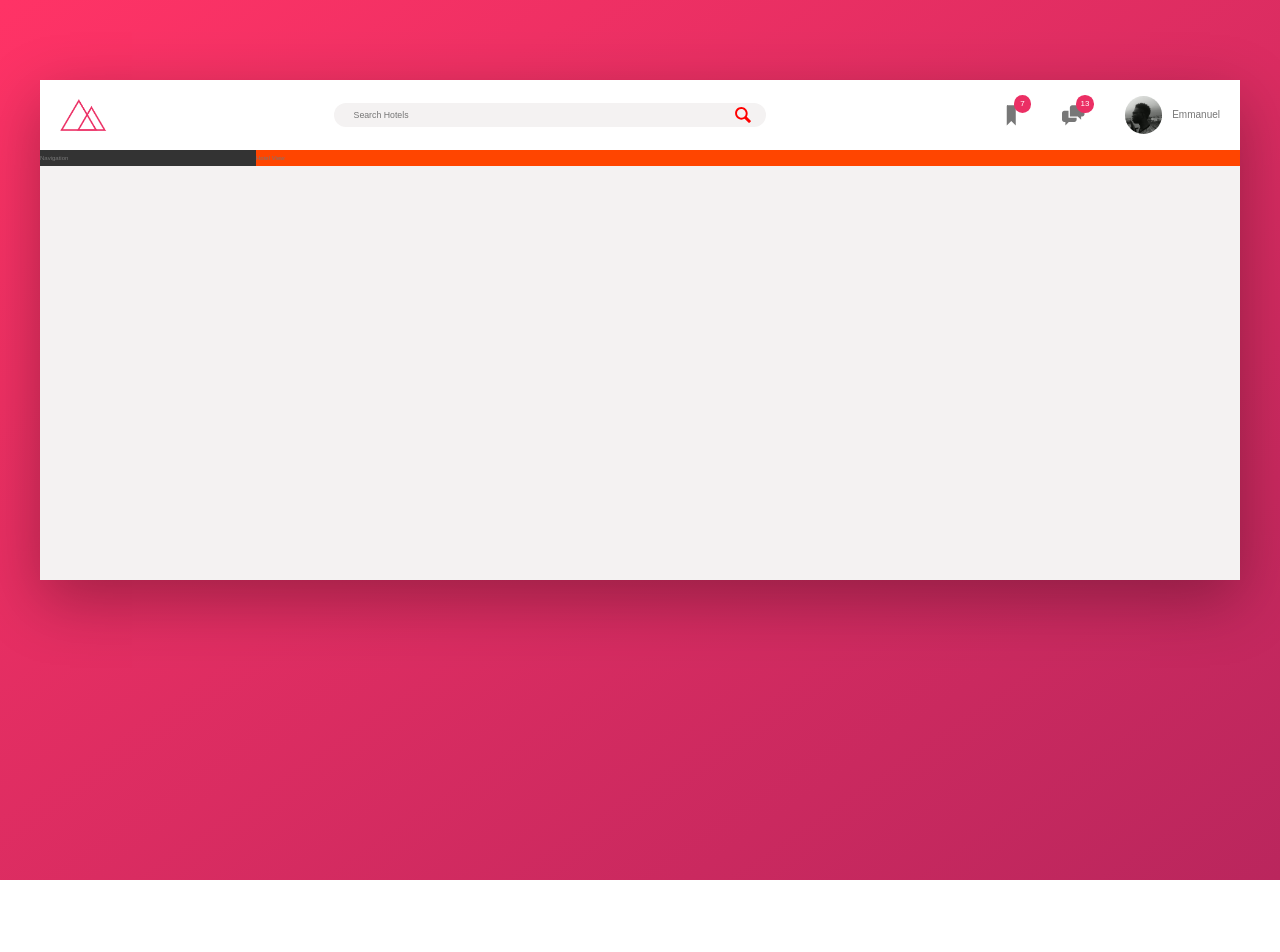
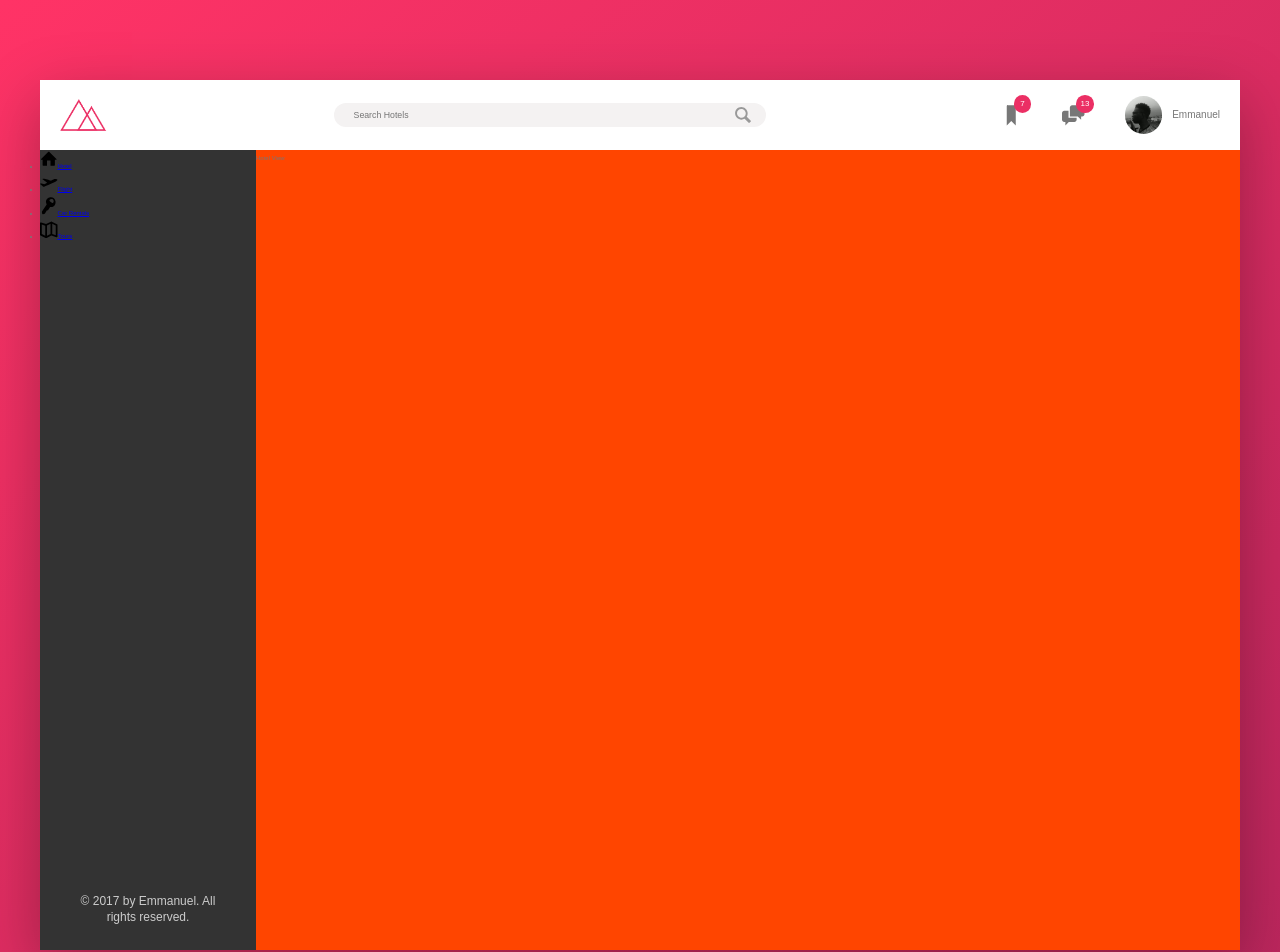
Before and after one commit to Harkindey/Trillo-React, a React app: page / in a window 1280 px wide. Shown: the top 952 px of the page. Before the commit the page ends 880 px from the top, so only its background shows below. Built offline with nearby package versions, Linux system fonts and the light colour scheme.

Commit message:
Navigation 1

```diff
--- a/src/App.js
+++ b/src/App.js
@@ -41,8 +41,48 @@
         </header>
         <div className="content">
           <nav className="sidebar">
-            Navigation
-            </nav>
+            <ul className="side-nav">
+              <li className="side-nav__item">
+                <a href="#" className="side-nav__link">
+                  <svg version="1.1" className="side-nav__icon" xmlns="http://www.w3.org/2000/svg" width="20" height="20" viewBox="0 0 20 20">
+                    <title>home</title>
+                    <path d="M18.672 11h-1.672v6c0 0.445-0.194 1-1 1h-4v-6h-4v6h-4c-0.806 0-1-0.555-1-1v-6h-1.672c-0.598 0-0.47-0.324-0.060-0.748l8.024-8.032c0.195-0.202 0.451-0.302 0.708-0.312 0.257 0.010 0.513 0.109 0.708 0.312l8.023 8.031c0.411 0.425 0.539 0.749-0.059 0.749z"></path>
+                  </svg>
+                  <span>Hotel</span>
+                </a>
+              </li>
+              <li className="side-nav__item">
+                <a href="#" className="side-nav__link">
+                  <svg version="1.1" className="side-nav__icon" xmlns="http://www.w3.org/2000/svg" width="20" height="20" viewBox="0 0 20 20">
+                    <title>aircraft-take-off</title>
+                    <path d="M19.87 6.453c0.119 0.257 0.127 1.29-4.884 3.642l-4.913 2.306c-1.71 0.803-4.191 1.859-5.285 2.151-0.766 0.204-1.497-0.316-1.497-0.316s-2.206-1.975-2.792-2.419c-0.585-0.444-0.535-0.67 0.215-0.91 0.467-0.149 3.13 0.493 4.265 0.78 1.339-0.8 2.562-1.486 3.141-1.798-1.396-1.033-4.008-2.962-4.841-3.55-0.799-0.565 0.010-0.768 0.010-0.768 0.368-0.099 1.162-0.228 1.562-0.144 2.721 0.569 7.263 2.071 7.611 2.186 0.832-0.436 2.128-1.092 2.922-1.465 2.075-0.974 4.327-0.037 4.486 0.305z"></path>
+                  </svg>
+                  <span>Flight</span>
+                </a>
+              </li>
+              <li className="side-nav__item">
+                <a href="#" className="side-nav__link">
+                  <svg version="1.1" className="side-nav__icon" xmlns="http://www.w3.org/2000/svg" width="20" height="20" viewBox="0 0 20 20">
+                    <title>key</title>
+                    <path d="M17.691 4.725c-0.503-2.977-3.22-4.967-6.069-4.441s-5.256 2.816-4.753 5.795c0.107 0.641 0.408 1.644 0.763 2.365l-5.175 7.723c-0.191 0.285-0.299 0.799-0.242 1.141l0.333 1.971c0.058 0.342 0.372 0.572 0.7 0.514l1.516-0.281c0.328-0.059 0.744-0.348 0.924-0.639l2.047-3.311 0.018-0.022 1.386-0.256 2.39-3.879c0.785 0.139 1.912 0.092 2.578-0.031 2.848-0.526 4.087-3.67 3.584-6.649zM15.166 6.252c-0.784 1.17-1.584 0.346-2.703-0.475-1.119-0.818-2.135-1.322-1.352-2.492s2.326-1.455 3.447-0.635c1.12 0.819 1.391 2.432 0.608 3.602z"></path>
+                  </svg>
+                  <span>Car Rentals</span>
+                </a>
+              </li>
+              <li className="side-nav__item">
+                <a href="#" className="side-nav__link">
+                  <svg version="1.1" className="side-nav__icon" xmlns="http://www.w3.org/2000/svg" width="20" height="20" viewBox="0 0 20 20">
+                    <title>map</title>
+                    <path d="M19.447 3.718l-6-3c-0.281-0.141-0.613-0.141-0.895 0l-5.63 2.815-5.606-1.869c-0.306-0.102-0.64-0.051-0.901 0.138s-0.415 0.49-0.415 0.811v13.001c0 0.379 0.214 0.725 0.553 0.894l6 3c0.141 0.070 0.294 0.106 0.447 0.106s0.307-0.035 0.447-0.106l5.63-2.814 5.606 1.869c0.305 0.1 0.64 0.049 0.901-0.139s0.415-0.49 0.415-0.81v-13.002c0.001-0.379-0.213-0.725-0.552-0.894zM8 5.231l4-2v11.763l-4 2v-11.763zM2 4l4 1.333v11.661l-4-2v-10.994zM18 16.227l-4-1.334v-11.662l4 2v10.996z"></path>
+                  </svg>
+                  <span>Tours</span>
+                </a>
+              </li>
+            </ul>
+            <div className="legal">
+              &copy; 2017 by Emmanuel. All rights reserved.
+            </div>
+          </nav>
           <main className="hotel-view">
             Hotel View
             </main>
--- a/src/sass/_components.scss
+++ b/src/sass/_components.scss
@@ -56,7 +56,7 @@
     &__icon {
         height: 2rem;
         width: 2rem;
-        fill: red;
+        fill: var(--color-grey-dark-3);
     }
 
 }
@@ -114,3 +114,30 @@
         font-size: 1rem;
     }
 }
+
+/////////////////////////////////////////////////////////
+// SIDE NAVIGATION
+.side-nav {
+    &__item{
+
+    }
+
+    &__link{
+
+    }
+
+    &__icon {
+        width: 1.75rem;
+        height: 1.75rem;
+    }
+}
+
+/////////////////////////////////////////////////////////
+// LEGAL TEXT
+
+.legal {
+    font-size: 1.2rem;
+    color: var(--color-grey-light-4);
+    text-align: center;
+    padding: 2.5rem;
+}
--- a/src/sass/_layout.scss
+++ b/src/sass/_layout.scss
@@ -26,11 +26,16 @@
     background-color: var(--color-grey-dark-1);
 
     flex: 0 0 18%;
+
+    display: flex;
+    flex-direction: column;
+    justify-content: space-between;
 }
 
 .hotel-view{
     background-color: #fff;
     background-color: orangered;
+    height: 80rem;
 
     flex:1;
 }
```
